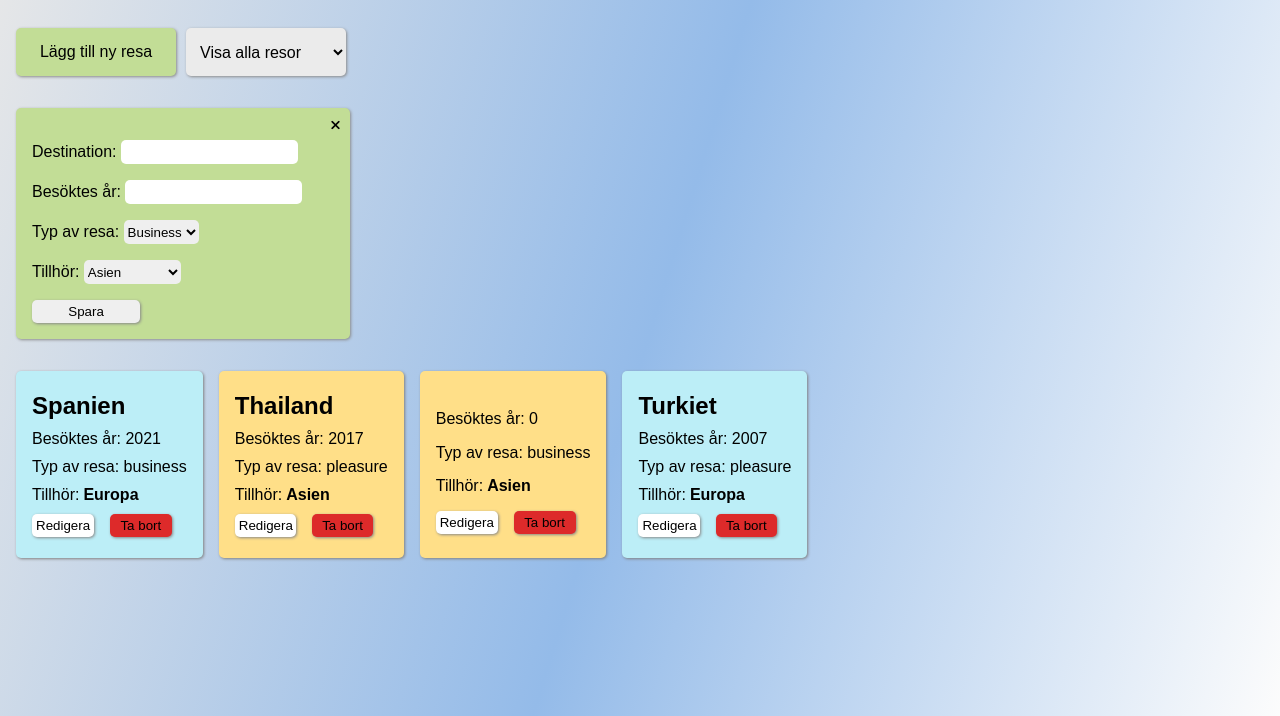
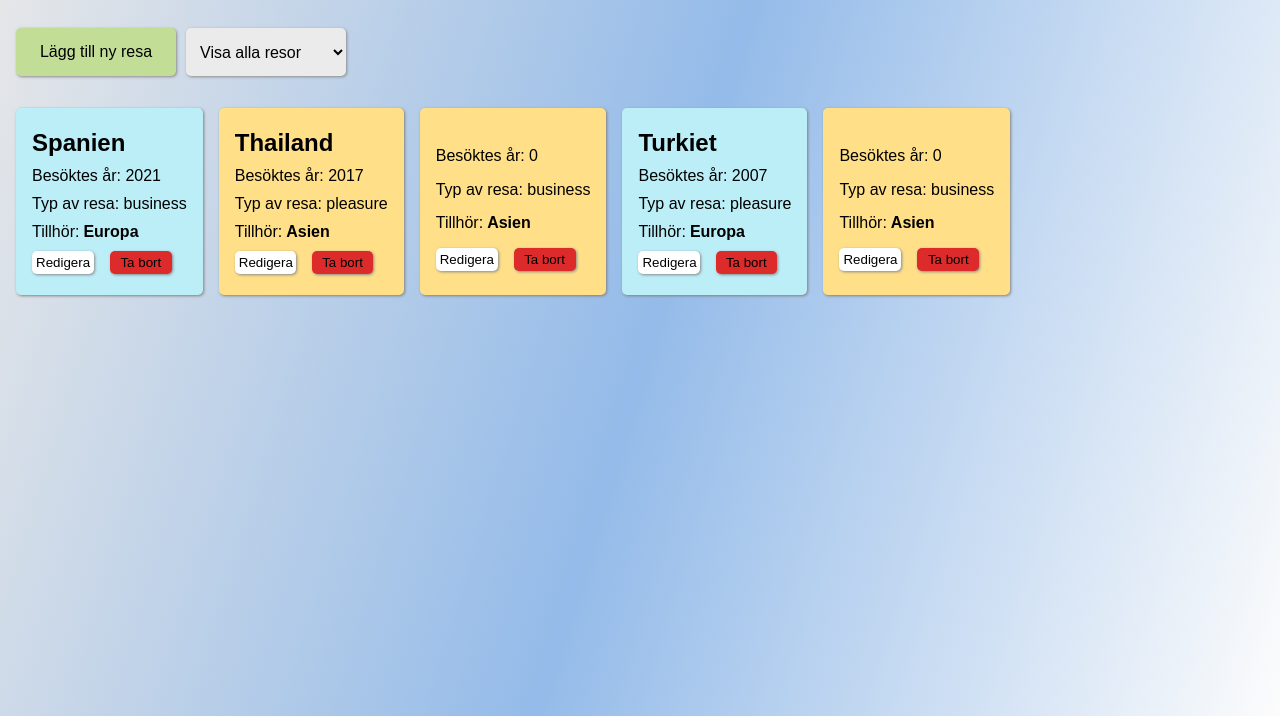
Before and after one commit to hannakinnander/CRUD_application, a website with bundled scripts: page index.html in a window 1280 px wide. Shown: the part 84-800 px from the top of the page. Built offline with nearby package versions, Linux system fonts and the light colour scheme; data requests are answered from the project's data file.

Commit message:
added eventlistener on the X-button to close the window for adding new country. also fixed wrap for the cards

```diff
--- a/db.json
+++ b/db.json
@@ -71,6 +71,13 @@
       "yearVisited": 2007,
       "businessOrPleasure": "pleasure",
       "continentId": 5
+    },
+    {
+      "id": "75e5",
+      "countryName": "",
+      "yearVisited": 0,
+      "businessOrPleasure": "business",
+      "continentId": 1
     }
   ],
   "$schema": "./node_modules/json-server/schema.json"
--- a/index.html
+++ b/index.html
@@ -26,7 +26,7 @@
                 <option value="7">Visa resor till Antarktis</option>
             </select>
         </div>
-        <div class="addDestinationField">
+        <div class="addDestinationField hidden">
             <button class="closeAddingField"><i class="fa-solid fa-xmark"></i></button>
             <div>
                 <label for="countryInput">Destination: </label>
--- a/js-modules/script.js
+++ b/js-modules/script.js
@@ -3,6 +3,7 @@ import { saveNewCountry } from "./addNewCountry.js";
 const addDestinationField = document.querySelector(".addDestinationField");
 const addDestinationButton = document.querySelector(".addDestinationButton");
 const saveDestinationButton = document.querySelector(".saveDestinationButton");
+const closeAddingField = document.querySelector(".closeAddingField");
 
 addDestinationButton.addEventListener("click", () =>{
     addDestinationField.classList.remove("hidden");
@@ -10,6 +11,10 @@ addDestinationButton.addEventListener("click", () =>{
 
 saveDestinationButton.addEventListener("click", ()=> {
     saveNewCountry();
+})
+
+closeAddingField.addEventListener("click", ()=>{
+    addDestinationField.classList.add("hidden");
 })
 
 
--- a/style.css
+++ b/style.css
@@ -74,6 +74,7 @@ main {
 .showCountriesDiv {
     display: flex;
     gap: 1rem;
+    flex-wrap: wrap;
 }
 
 .countryCard {
```
